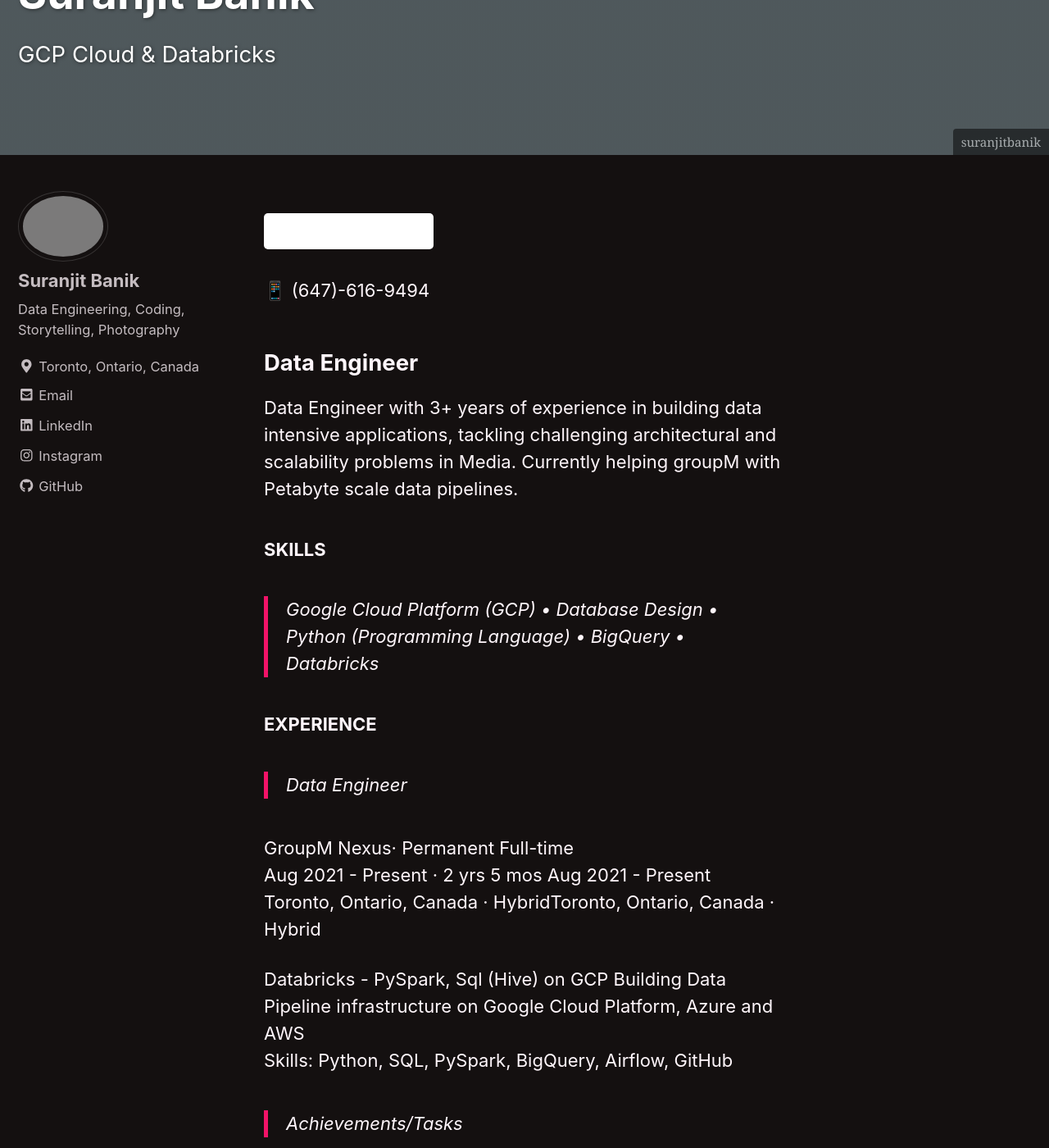
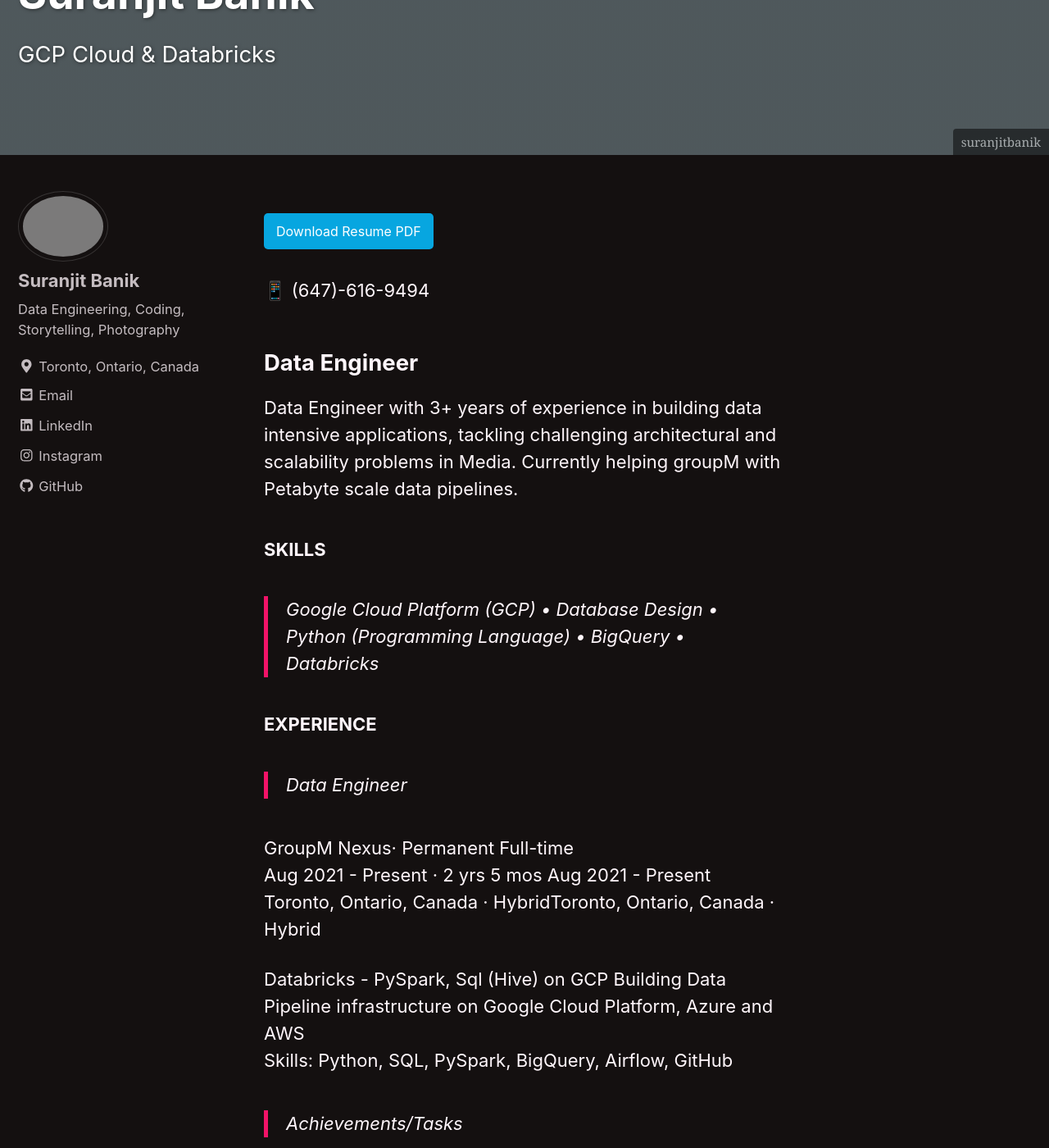
Before and after one commit to mastermindLAB/mastermindLAB.github.io, a Jekyll site: the page built from _pages/Resume.md, in a window 1280 px wide and 1400 px high, scrolled down 201 px. Shown: the whole window at 82% size. Built offline with Jekyll 4.4.1, drawn with Linux system fonts in a browser that asks for light colours; nearby versions of some CDN libraries; emoji names are drawn with the system emoji font; comment, search, counter and statistics services are not loaded.

Commit message:
new codespace

```diff
--- a/assets/css/main.scss
+++ b/assets/css/main.scss
@@ -12,7 +12,7 @@
     display: inline-block;
     padding: 10px 15px;
     margin: 5px 0;
-    background-color: #ffffff; // or your preferred default background color
+    background-color: #07a6e0; // or your preferred default background color
     color: #fff; // default text color
     text-decoration: none;
     border-radius: 5px;
```
